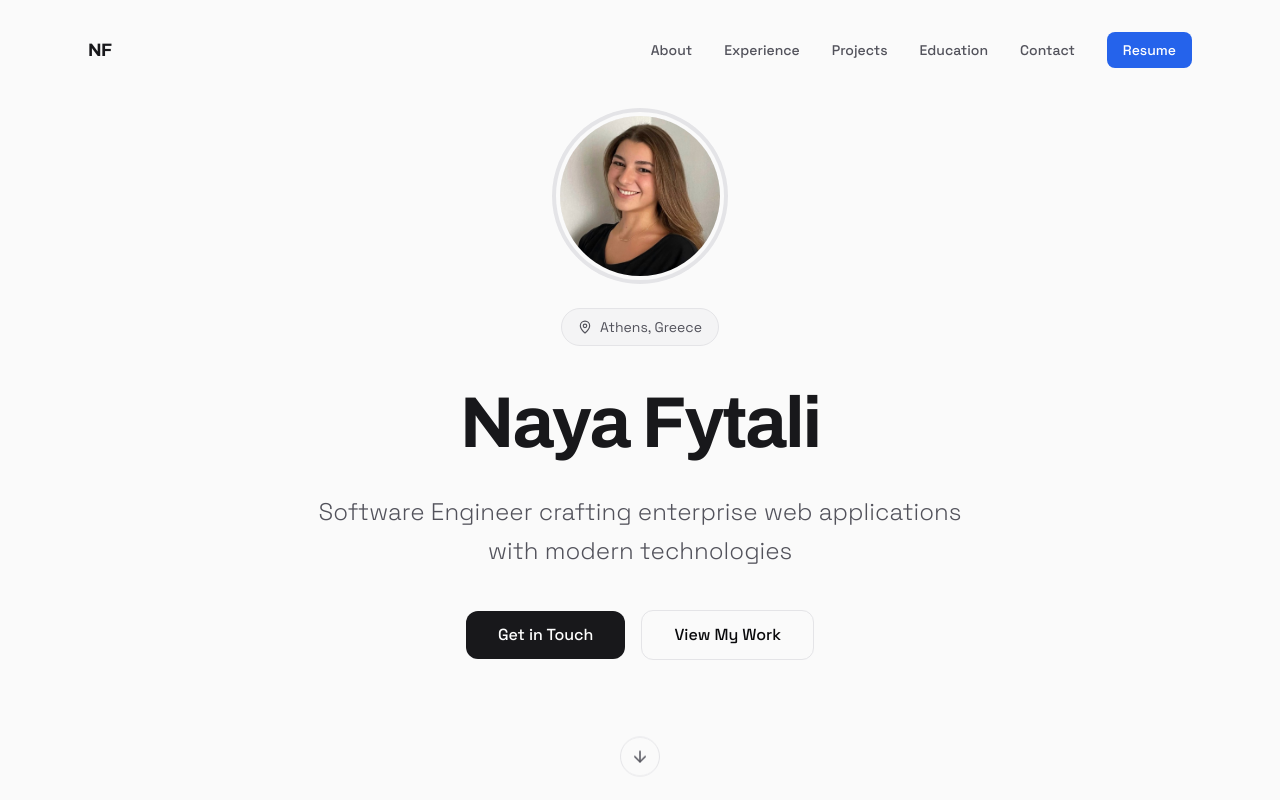
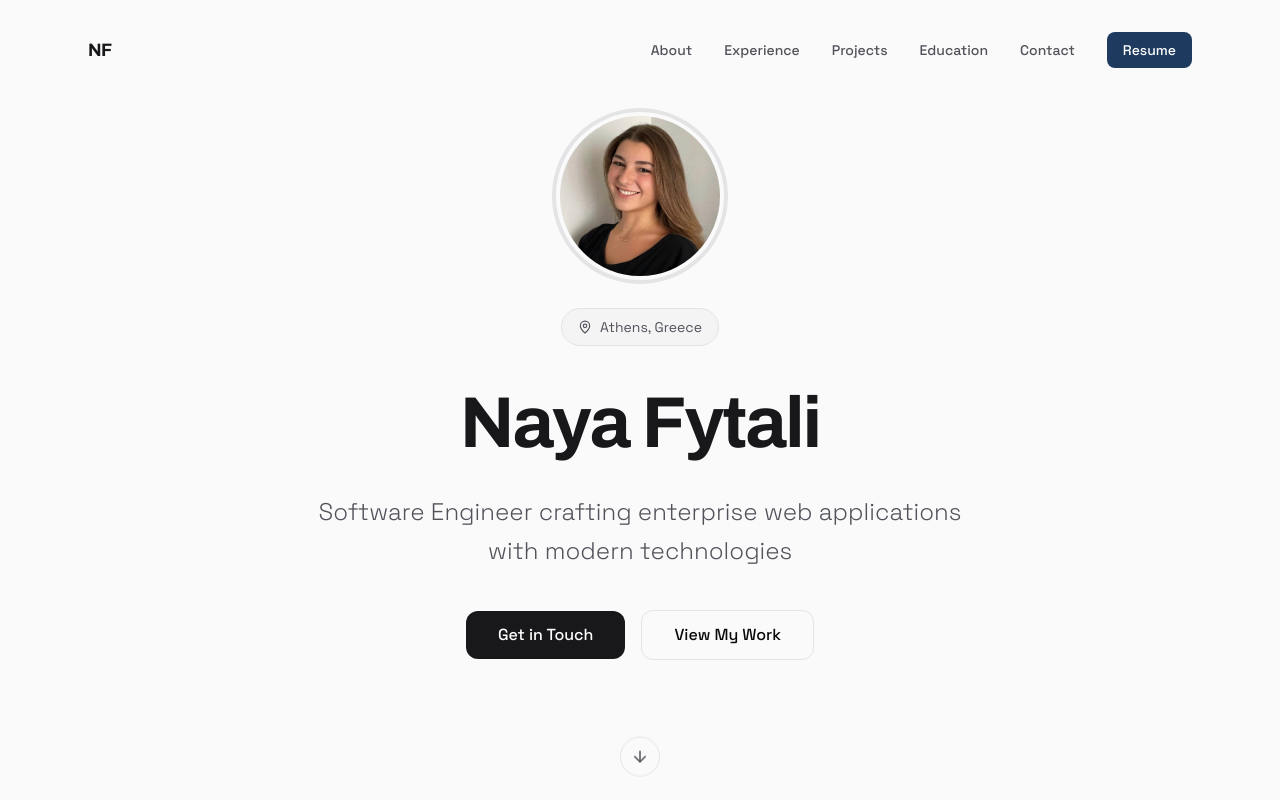
Before and after one commit to nayafyt/nayafyt-web, a Next.js app: page / in a window 1280 px wide. Shown: the top 800 px of the page. Built offline with nearby package versions, Linux system fonts and the light colour scheme.

Commit message:
Update color scheme in globals.css and add new icon.svg

```diff
--- a/src/app/globals.css
+++ b/src/app/globals.css
@@ -6,8 +6,8 @@
 
   --color-primary: #18181B;
   --color-secondary: #3F3F46;
-  --color-accent: #2563EB;
-  --color-accent-light: #3B82F6;
+  --color-accent: #1E3A5F;
+  --color-accent-light: #2B4F7E;
   --color-bg: #FAFAFA;
   --color-bg-alt: #F4F4F5;
   --color-text: #09090B;
```
Also changed, not shown: src/app/icon.svg (added).
